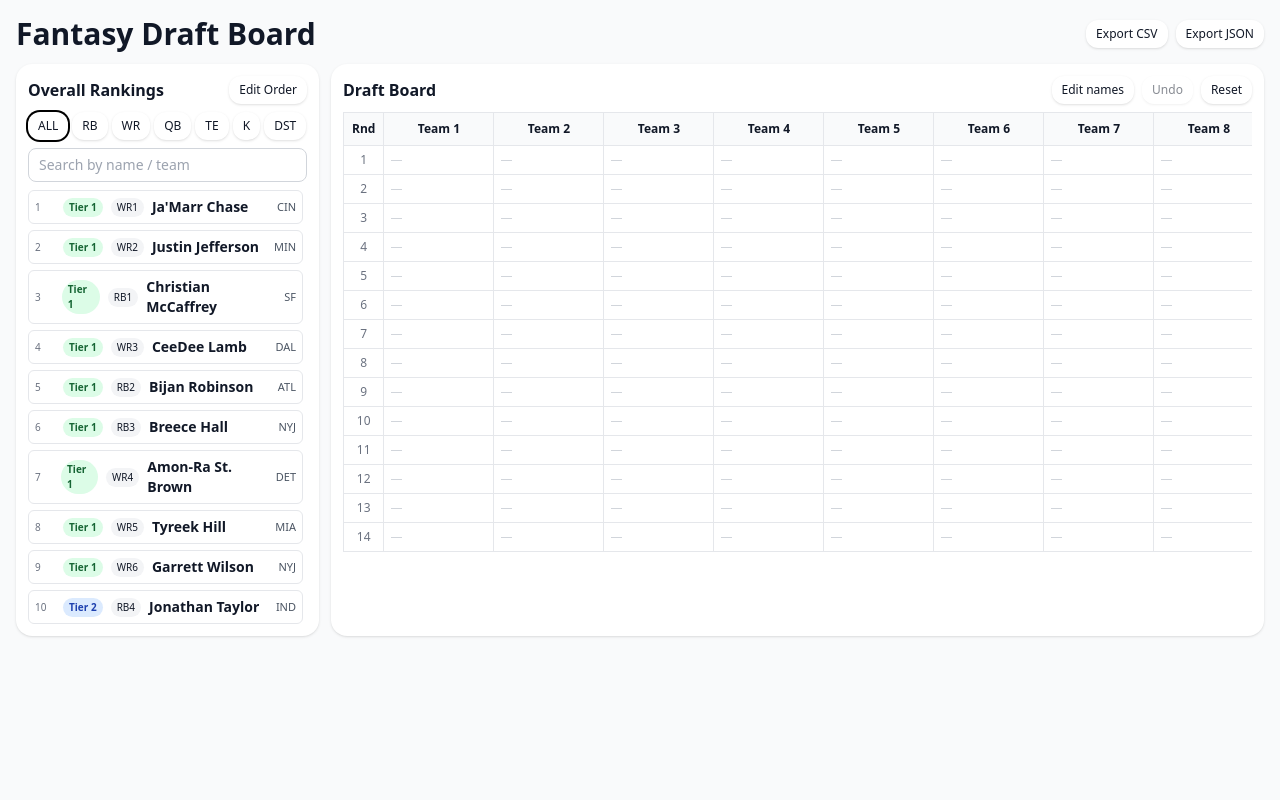
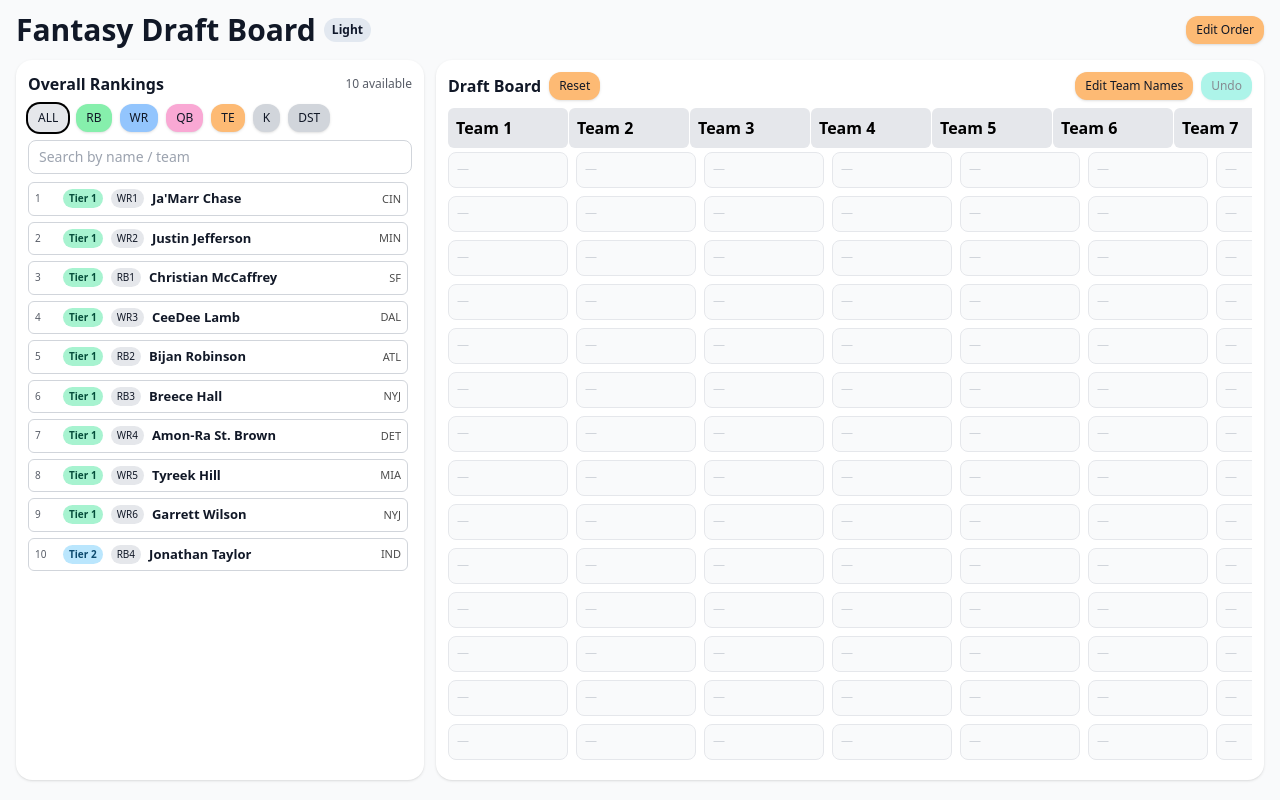
Before and after one commit to breonmr/fantasy-draft-board, a React (Vite) app: page / in a window 1280 px wide. Built offline with nearby package versions, Linux system fonts and the light colour scheme; the HTML template or start-up script is replaced by a standard one.

Commit message:
Update App.jsx

```diff
--- a/src/App.jsx
+++ b/src/App.jsx
@@ -3,14 +3,16 @@ import React, { useEffect, useMemo, useRef, useState } from "react";
 /* =======================
    Storage / schema
 ======================= */
-const STORAGE_KEY = "fantasy-draft-board-v3";
+const STORAGE_KEY = "fantasy-draft-board-v4";
+const DARK_KEY = "fdb_dark";
+
 const DEFAULT_SETTINGS = {
   numTeams: 12,
   numRounds: 14,
   teamNames: Array.from({ length: 12 }, (_, i) => `Team ${i + 1}`),
 };
 
-// Quick seed — replace via Quick Import
+// Quick seed — replace via Import
 const STARTERS = [
   "1, WR1, CIN, Ja'Marr Chase",
   "1, WR1, MIN, Justin Jefferson",
@@ -25,24 +27,27 @@ const STARTERS = [
 ];
 
 const POS_LIST = ["ALL", "RB", "WR", "QB", "TE", "K", "DST"];
-const TIER_COLORS = {
-  1: "bg-green-100 text-green-800",
-  2: "bg-blue-100 text-blue-800",
-  3: "bg-yellow-100 text-yellow-800",
-  4: "bg-orange-100 text-orange-800",
-  5: "bg-rose-100 text-rose-800",
+
+/* Pastel board colors by position (also used on tabs) */
+const POS_BG = (pos) => {
+  const p = (pos || "").toUpperCase();
+  if (p === "WR") return "bg-blue-300 text-gray-900";
+  if (p === "RB") return "bg-green-300 text-gray-900";
+  if (p === "TE") return "bg-orange-300 text-gray-900";
+  if (p === "QB") return "bg-pink-300 text-gray-900";
+  if (p === "DST" || p === "DEF") return "bg-gray-300 text-gray-900";
+  return "bg-gray-300 text-gray-900";
 };
 
-// Board-only pill colors
-const POS_BG = (pos) => {
-  const p = (pos || "").toUpperCase();
-  if (p === "WR") return "bg-blue-500 text-white";
-  if (p === "RB") return "bg-green-500 text-white";
-  if (p === "TE") return "bg-orange-500 text-white";
-  if (p === "QB") return "bg-pink-600 text-white";
-  if (p === "DST" || p === "DEF") return "bg-gray-400 text-white";
-  return "bg-gray-300 text-gray-900";
-};
+/* Pastel tier colors — separate palette, looping after 5 */
+const TIER_CLASSES = [
+  "bg-emerald-200 text-emerald-900",
+  "bg-sky-200 text-sky-900",
+  "bg-amber-200 text-amber-900",
+  "bg-orange-200 text-orange-900",
+  "bg-rose-200 text-rose-900",
+];
+const tierClass = (tier = 1) => TIER_CLASSES[(Math.max(1, tier) - 1) % TIER_CLASSES.length];
 
 const uid = () => Math.random().toString(36).slice(2, 9);
 
@@ -122,15 +127,20 @@ const Button = ({ className = "", ...p }) => (
   />
 );
 
+const IconToggle = ({ on, onClick }) => (
+  <button
+    onClick={onClick}
+    className={`px-2 py-1 rounded-full text-xs font-semibold ${
+      on ? "bg-slate-800 text-white" : "bg-slate-200 text-slate-900"
+    }`}
+    title="Toggle dark mode"
+  >
+    {on ? "Dark" : "Light"}
+  </button>
+);
+
 const Input = ({ className = "", ...p }) => (
   <input
-    {...p}
-    className={`px-2.5 py-1.5 rounded-lg border border-gray-300 text-sm focus:outline-none focus:ring w-full ${className}`}
-  />
-);
-
-const Textarea = ({ className = "", ...p }) => (
-  <textarea
     {...p}
     className={`px-2.5 py-1.5 rounded-lg border border-gray-300 text-sm focus:outline-none focus:ring w-full ${className}`}
   />
@@ -146,15 +156,32 @@ export default function App() {
   const [settings, setSettings] = useState(initial.settings);
 
   const [editMode, setEditMode] = useState(false);
+  const [editNames, setEditNames] = useState(false);
   const [posTab, setPosTab] = useState("ALL");
   const [search, setSearch] = useState("");
+  const [importOpen, setImportOpen] = useState(false);
   const [importText, setImportText] = useState("");
+  const fileInputRef = useRef(null);
 
   // drag state for insertion line
   const dragFromRef = useRef(null);
   const [insertIndex, setInsertIndex] = useState(null);
 
-  // persist
+  // Dark mode
+  const [dark, setDark] = useState(() => {
+    try {
+      return localStorage.getItem(DARK_KEY) === "1";
+    } catch {
+      return false;
+    }
+  });
+  useEffect(() => {
+    try {
+      localStorage.setItem(DARK_KEY, dark ? "1" : "0");
+    } catch {}
+  }, [dark]);
+
+  // persist board state
   useEffect(() => {
     try {
       localStorage.setItem(
@@ -256,18 +283,20 @@ export default function App() {
     setInsertIndex(null);
   };
 
-  const changeTier = (id, delta) =>
-    setPlayers((ps) =>
-      ps.map((p) => (p.id === id ? { ...p, tier: Math.max(1, (p.tier || 1) + delta) } : p))
-    );
-
-  /* ------- Drag handlers (with insertion line) ------- */
+  /* ------- Drag handlers (fluid click+drag) ------- */
+  const onItemMouseDown = (overallIndex) => (e) => {
+    if (!editMode) return;
+    // nothing special; HTML5 drag will start as soon as mouse moves
+  };
   const onItemDragStart = (overallIndex) => (e) => {
     if (!editMode) return;
     dragFromRef.current = overallIndex;
     setInsertIndex(overallIndex);
+    // help some browsers start the drag right away
+    e.dataTransfer.setData("text/plain", String(overallIndex));
     e.dataTransfer.effectAllowed = "move";
   };
+  const onItemDragEnd = () => setInsertIndex(null);
 
   const onItemDragOver = (overallIndex) => (e) => {
     if (!editMode) return;
@@ -303,63 +332,84 @@ export default function App() {
     }
   };
 
-  /* ------- Import / Export ------- */
-  const importReplace = () => {
+  /* ------- Import (modal) ------- */
+  const openFile = () => fileInputRef.current?.click();
+
+  function parseCSV(text) {
+    // Very lightweight CSV (no quoted commas). Headers map fields.
+    const lines = text.split(/\r?\n/).filter((l) => l.trim().length);
+    if (!lines.length) return [];
+    const headers = lines[0]
+      .split(",")
+      .map((h) => h.trim().toLowerCase());
+    const h = (nameArr) => {
+      for (const n of nameArr) {
+        const i = headers.indexOf(n);
+        if (i !== -1) return i;
+      }
+      return -1;
+    };
+    const idxTier = h(["tier"]);
+    const idxPos = h(["pos", "position"]);
+    const idxTeam = h(["team"]);
+    const idxName = h(["name", "player", "player name"]);
+
+    const out = [];
+    for (let i = 1; i < lines.length; i++) {
+      const parts = lines[i].split(",").map((s) => s.trim());
+      const tier = idxTier >= 0 ? parseInt(parts[idxTier] || "1", 10) || 1 : 1;
+      const posToken = idxPos >= 0 ? (parts[idxPos] || "").toUpperCase() : "";
+      const posMatch = posToken.match(/[A-Z]+/);
+      const pos = posMatch ? posMatch[0] : "";
+      const team = idxTeam >= 0 ? (parts[idxTeam] || "").toUpperCase() : "";
+      const name = idxName >= 0 ? parts[idxName] || "" : lines[i];
+      out.push({ tier, pos, team, name });
+    }
+    return out;
+  }
+
+  const importFromText = () => {
     const lines = importText
       .split(/\r?\n/)
       .map((l) => l.trim())
       .filter(Boolean);
     if (!lines.length) return;
-
     const next = lines.map((line, i) => {
       const { tier, pos, team, name } = parseImportLine(line);
-      return {
-        id: uid(),
-        name,
-        pos,
-        team,
-        tier: tier || 1,
-        drafted: false,
-        rank: i,
-      };
+      return { id: uid(), name, pos, team, tier: tier || 1, drafted: false, rank: i };
     });
-
     setPlayers(next);
     setHistory([]);
     setImportText("");
+    setImportOpen(false);
     setEditMode(false);
   };
 
-  const exportCSV = () => {
-    const header = "rank,tier,pos,team,name,drafted\n";
-    const rows = byRank
-      .map(
-        (p, i) =>
-          `${i + 1},${p.tier || 1},${p.pos || ""},${p.team || ""},"${p.name.replace(
-            /"/g,
-            '""'
-          )}",${p.drafted ? "yes" : "no"}`
-      )
-      .join("\n");
-    downloadBlob(header + rows, "players.csv", "text/csv");
+  const onCSVChosen = (e) => {
+    const file = e.target.files?.[0];
+    if (!file) return;
+    const reader = new FileReader();
+    reader.onload = () => {
+      const text = String(reader.result || "");
+      const rows = parseCSV(text);
+      if (!rows.length) return;
+      const next = rows.map((r, i) => ({
+        id: uid(),
+        name: r.name,
+        pos: r.pos,
+        team: r.team,
+        tier: r.tier || 1,
+        drafted: false,
+        rank: i,
+      }));
+      setPlayers(next);
+      setHistory([]);
+      setImportOpen(false);
+      setEditMode(false);
+      if (fileInputRef.current) fileInputRef.current.value = "";
     };
-
-  const exportJSON = () =>
-    downloadBlob(
-      JSON.stringify({ players, history, settings }, null, 2),
-      "board.json",
-      "application/json"
-    );
-
-  function downloadBlob(text, filename, type) {
-    const blob = new Blob([text], { type });
-    const url = URL.createObjectURL(blob);
-    const a = document.createElement("a");
-    a.href = url;
-    a.download = filename;
-    a.click();
-    URL.revokeObjectURL(url);
-  }
+    reader.readAsText(file);
+  };
 
   /* ------- Draft board (snake) ------- */
   const { numTeams, numRounds, teamNames } = settings;
@@ -383,7 +433,6 @@ export default function App() {
     return grid;
   }, [history, players, numRounds, numTeams]);
 
-  const [editNames, setEditNames] = useState(false);
   const setTeamName = (i, name) =>
     setSettings((s) => {
       const t = [...s.teamNames];
@@ -392,11 +441,11 @@ export default function App() {
     });
 
   /* ------- Rendering helpers ------- */
-  const tierPill = (tier) => (
+  const TierPill = ({ tier }) => (
     <span
-      className={`px-1.5 py-0.5 rounded-full text-[10px] font-semibold ${
-        TIER_COLORS[tier] || "bg-gray-100 text-gray-700"
-      }`}
+      className={`px-1.5 py-0.5 rounded-full text-[10px] font-semibold ${tierClass(
+        tier
+      )}`}
     >
       Tier {tier || 1}
     </span>
@@ -406,11 +455,15 @@ export default function App() {
   const PlayerRow = ({ p, overallIndex, posIndex }) => (
     <li
       key={p.id}
-      className={`rounded-md border bg-white flex items-center justify-between gap-2 p-1.5 ${
+      className={`rounded-md border ${
+        dark ? "border-zinc-700 bg-zinc-800" : "border-gray-300 bg-white"
+      } flex items-center justify-between gap-2 p-1.5 ${
         editMode ? "cursor-grab" : "cursor-pointer"
-      }`}
+      } select-none`}
       draggable={editMode}
+      onMouseDown={onItemMouseDown(overallIndex)}
       onDragStart={onItemDragStart(overallIndex)}
+      onDragEnd={onItemDragEnd}
       onDragOver={onItemDragOver(overallIndex)}
       onClick={() => {
         if (!editMode) draftPlayer(p.id);
@@ -418,16 +471,16 @@ export default function App() {
       title={editMode ? "Drag to reorder" : "Click to draft"}
     >
       <div className="flex items-center gap-2">
-        <span className="w-5 text-[10px] text-gray-500 tabular-nums">
+        <span className="w-5 text-[10px] opacity-70 tabular-nums">
           {overallIndex + 1}
         </span>
-        {tierPill(p.tier || 1)}
-        <span className="text-[10px] px-1.5 py-0.5 bg-gray-100 rounded-full">
+        <TierPill tier={p.tier || 1} />
+        <span className="text-[10px] px-1.5 py-0.5 rounded-full bg-gray-200 text-gray-900">
           {p.pos ? `${p.pos}${posIndex ?? ""}` : "POS"}
         </span>
-        <span className="font-semibold text-sm">{p.name}</span>
+        <span className="font-semibold text-[13px]">{p.name}</span>
       </div>
-      <div className="text-[11px] text-gray-600 font-medium">{p.team || ""}</div>
+      <div className="text-[11px] font-medium text-black opacity-70">{p.team || ""}</div>
     </li>
   );
 
@@ -437,7 +490,7 @@ export default function App() {
     for (let i = 0; i < filteredAvailable.length; i++) {
       if (insertIndex === i && editMode) {
         items.push(
-          <div key={`line-${i}`} className="h-[3px] bg-gray-800 rounded my-0.5" />
+          <div key={`line-${i}`} className={`h-[3px] ${dark ? "bg-zinc-200" : "bg-gray-800"} rounded my-0.5`} />
         );
       }
       const p = filteredAvailable[i];
@@ -452,7 +505,7 @@ export default function App() {
       );
     }
     if (insertIndex === filteredAvailable.length && editMode) {
-      items.push(<div key="line-end" className="h-[3px] bg-gray-800 rounded my-0.5" />);
+      items.push(<div key="line-end" className={`h-[3px] ${dark ? "bg-zinc-200" : "bg-gray-800"} rounded my-0.5`} />);
     }
     return items;
   };
@@ -461,42 +514,53 @@ export default function App() {
      Render
   ======================= */
   return (
-    <div className="min-h-screen bg-gray-50 text-gray-900 p-3 md:p-4">
-      <div className="max-w-7xl mx-auto space-y-3">
-        {/* Top bar (exports only now) */}
+    <div className={`${dark ? "bg-zinc-900 text-zinc-100" : "bg-gray-50 text-gray-900"} min-h-screen w-full`}>
+      <div className="w-full px-3 md:px-4 py-3 space-y-3">
+        {/* Top bar */}
         <div className="flex flex-wrap items-center justify-between gap-2">
+          <div className="flex items-center gap-2">
             <h1 className="text-2xl md:text-3xl font-bold">Fantasy Draft Board</h1>
+            <IconToggle on={dark} onClick={() => setDark((v) => !v)} />
+          </div>
           <div className="flex flex-wrap items-center gap-2">
-            <Button onClick={exportCSV} className="bg-white">Export CSV</Button>
-            <Button onClick={exportJSON} className="bg-white">Export JSON</Button>
+            <Button onClick={() => setEditMode((v) => !v)} className={`${editMode ? "bg-blue-500 text-white" : "bg-orange-300 text-gray-900"}`}>
+              {editMode ? "Done" : "Edit Order"}
+            </Button>
+            {editMode && (
+              <Button onClick={() => setImportOpen(true)} className="bg-orange-300 text-gray-900">
+                Import
+              </Button>
+            )}
           </div>
         </div>
 
-        {/* 25% / 75% layout */}
-        <div className="grid grid-cols-1 md:grid-cols-4 gap-3">
-          {/* Left: Overall Rankings (col-span-1 → 25%) */}
-          <section className="bg-white rounded-2xl shadow p-3 md:col-span-1">
+        {/* 33% / 67% layout */}
+        <div className="grid grid-cols-1 md:grid-cols-3 gap-3">
+          {/* Left: Overall Rankings (col 1/3) */}
+          <section className={`${dark ? "bg-zinc-800" : "bg-white"} rounded-2xl shadow p-3 md:col-span-1`}>
             <div className="flex items-center justify-between mb-2">
               <h2 className="font-bold">Overall Rankings</h2>
-              <div className="flex items-center gap-2">
-                <Button onClick={() => setEditMode((v) => !v)} className="bg-white">
-                  {editMode ? "Done" : "Edit Order"}
-                </Button>
-              </div>
+              <span className="text-xs opacity-70">{available.length} available</span>
             </div>
 
-            <div className="flex items-center gap-2 mb-2">
-              <div className="flex flex-wrap gap-1">
-                {POS_LIST.map((t) => (
+            {/* colored tabs */}
+            <div className="flex items-center gap-2 mb-2 flex-wrap">
+              {POS_LIST.map((t) => {
+                const pastel =
+                  t === "ALL"
+                    ? "bg-gray-200"
+                    : POS_BG(t).replace("text-gray-900", "");
+                const active = posTab === t ? "ring-2 ring-black" : "";
+                return (
                   <Button
                     key={t}
-                    className={`bg-white ${posTab === t ? "ring-2 ring-black" : ""}`}
+                    className={`text-xs ${pastel} ${active}`}
                     onClick={() => setPosTab(t)}
                   >
                     {t}
                   </Button>
-                ))}
-              </div>
+                );
+              })}
             </div>
             <div className="mb-2">
               <Input
@@ -507,66 +571,53 @@ export default function App() {
             </div>
 
             <ul
-              className="space-y-1.5 max-h-[78vh] overflow-auto pr-1"
+              className="space-y-1.5 max-h-[80vh] overflow-auto pr-1"
               onDragOver={(e) => editMode && e.preventDefault()}
               onDrop={onListDrop}
             >
               {renderOverallList()}
               {filteredAvailable.length === 0 && (
-                <li className="text-xs text-gray-500">No players match.</li>
+                <li className="text-xs opacity-70">No players match.</li>
               )}
             </ul>
+          </section>
 
-            {/* Quick Import (in Edit Mode) */}
-            {editMode && (
-              <div className="mt-4 border-t pt-3">
-                <details>
-                  <summary className="cursor-pointer font-semibold text-sm">
-                    Quick Import (Tier, POS#, Team, Name)
-                  </summary>
-                  <div className="space-y-2 mt-2">
-                    <Textarea
-                      rows={6}
-                      placeholder={`Examples:\n1, WR1, LAR, Puka Nacua\n1, RB1, NYJ, Breece Hall\n2, TE1, DET, Sam LaPorta`}
-                      value={importText}
-                      onChange={(e) => setImportText(e.target.value)}
-                    />
-                    <div className="flex gap-2">
-                      <Button className="bg-white" onClick={importReplace}>
-                        Replace List
+          {/* Right: Draft Board (col 2/3) */}
+          <section className={`${dark ? "bg-zinc-800" : "bg-white"} rounded-2xl shadow p-3 md:col-span-2`}>
+            <div className="flex items-center justify-between mb-2">
+              {/* Left side: title + Reset */}
+              <div className="flex items-center gap-2">
+                <h2 className="font-bold">Draft Board</h2>
+                <Button className="bg-orange-300 text-gray-900" onClick={resetDraft}>
+                  Reset
+                </Button>
+              </div>
+              {/* Right side: names editing + undo */}
+              <div className="flex items-center gap-2">
+                <Button
+                  className={`${editNames ? "bg-blue-500 text-white" : "bg-orange-300 text-gray-900"}`}
+                  onClick={() => setEditNames((v) => !v)}
+                >
+                  {editNames ? "Done" : "Edit Team Names"}
+                </Button>
+                <Button className="bg-teal-300 text-gray-900" onClick={undoLast} disabled={!history.length}>
+                  Undo
                 </Button>
               </div>
             </div>
-                </details>
-              </div>
-            )}
-          </section>
 
-          {/* Right: Draft Board (col-span-3 → 75%) */}
-          <section className="bg-white rounded-2xl shadow p-3 md:col-span-3">
-            <div className="flex items-center justify-between mb-2">
-              <h2 className="font-bold">Draft Board</h2>
-              <div className="flex items-center gap-2">
-                <Button className="bg-white" onClick={() => setEditNames((v) => !v)}>
-                  {editNames ? "Done names" : "Edit names"}
-                </Button>
-                <Button className="bg-white" onClick={undoLast} disabled={!history.length}>
-                  Undo
-                </Button>
-                <Button className="bg-white" onClick={resetDraft}>Reset</Button>
-              </div>
-            </div>
-
+            {/* Grid board (no Rnd column) */}
             <div className="overflow-auto">
-              <table className="min-w-full text-xs border">
-                <thead className="bg-gray-50">
-                  <tr>
-                    <th className="p-2 border w-10 text-center">Rnd</th>
+              {/* Team name header */}
+              <div
+                className="grid gap-[1px] mb-1"
+                style={{ gridTemplateColumns: `repeat(${settings.numTeams}, minmax(120px, 1fr))` }}
+              >
                 {Array.from({ length: settings.numTeams }, (_, c) => (
-                      <th key={c} className="p-2 border min-w-[110px]">
+                  <div key={c} className={`${dark ? "bg-zinc-700" : "bg-gray-200"} p-2 rounded-md`}>
                     {editNames ? (
                       <input
-                            className="w-full px-2 py-1 rounded border text-xs"
+                        className={`w-full px-2 py-1 rounded border text-sm ${dark ? "bg-zinc-800 border-zinc-600 text-white" : ""}`}
                         value={settings.teamNames[c] || ""}
                         onChange={(e) => {
                           const val = e.target.value;
@@ -578,44 +629,90 @@ export default function App() {
                         }}
                       />
                     ) : (
-                          <span className="font-semibold">{settings.teamNames[c]}</span>
+                      <span className="font-semibold text-black">{settings.teamNames[c]}</span>
                     )}
-                      </th>
+                  </div>
                 ))}
-                  </tr>
-                </thead>
-                <tbody>
+              </div>
+
+              {/* Rows */}
               {Array.from({ length: settings.numRounds }, (_, r) => (
-                    <tr key={r}>
-                      <td className="p-1.5 border text-center text-gray-500 w-10">
-                        {r + 1}
-                      </td>
+                <div
+                  key={r}
+                  className="grid gap-2 mb-2"
+                  style={{ gridTemplateColumns: `repeat(${settings.numTeams}, minmax(120px, 1fr))` }}
+                >
                   {Array.from({ length: settings.numTeams }, (_, c) => {
                     const p = board[r][c];
                     return (
-                          <td key={c} className="p-1.5 border align-top">
+                      <div
+                        key={c}
+                        className={`${dark ? "bg-zinc-900 border-zinc-700" : "bg-gray-50 border-gray-200"} border rounded-lg p-2 min-h-[36px]`}
+                      >
                         {p ? (
-                              <div
-                                className={`px-2 py-1 rounded-md text-xs font-semibold ${POS_BG(
-                                  p.pos
-                                )}`}
-                              >
+                          <div className={`px-2 py-1 rounded-md text-xs font-semibold ${POS_BG(p.pos)} truncate`}>
                             {p.name}
                           </div>
                         ) : (
-                              <span className="text-gray-300">—</span>
+                          <div className="text-gray-300 text-xs">—</div>
                         )}
-                          </td>
+                      </div>
                     );
                   })}
-                    </tr>
+                </div>
               ))}
-                </tbody>
-              </table>
             </div>
           </section>
         </div>
       </div>
+
+      {/* Import Modal */}
+      {importOpen && (
+        <div className="fixed inset-0 bg-black/40 flex items-center justify-center p-4 z-50" onClick={() => setImportOpen(false)}>
+          <div
+            className={`${dark ? "bg-zinc-800 text-zinc-100" : "bg-white"} w-full max-w-2xl rounded-2xl shadow p-4`}
+            onClick={(e) => e.stopPropagation()}
+          >
+            <div className="flex items-center justify-between mb-3">
+              <h3 className="font-bold">Import Players</h3>
+              <Button className="bg-blue-500 text-white" onClick={() => setImportOpen(false)}>Done</Button>
+            </div>
+            <p className="text-xs opacity-70 mb-2">
+              Paste free text (format: <code>Tier, POS#, Team, Name</code>) or upload a CSV with headers
+              like <code>tier</code>, <code>pos</code>, <code>team</code>, <code>name</code> (any order).
+            </p>
+            <div className="grid grid-cols-1 md:grid-cols-2 gap-3">
+              <div>
+                <textarea
+                  rows={8}
+                  className={`w-full rounded-lg border px-2 py-1.5 text-sm ${dark ? "bg-zinc-900 border-zinc-700" : ""}`}
+                  placeholder={`Examples:\n1, WR1, LAR, Puka Nacua\n1, RB1, NYJ, Breece Hall\n2, TE1, DET, Sam LaPorta`}
+                  value={importText}
+                  onChange={(e) => setImportText(e.target.value)}
+                />
+                <div className="mt-2">
+                  <Button className="bg-orange-300 text-gray-900" onClick={importFromText}>
+                    Import from Text
+                  </Button>
+                </div>
+              </div>
+              <div className={`${dark ? "bg-zinc-900" : "bg-gray-50"} rounded-lg p-3`}>
+                <p className="text-xs mb-2">Upload CSV</p>
+                <input
+                  ref={fileInputRef}
+                  type="file"
+                  accept=".csv,text/csv"
+                  className="hidden"
+                  onChange={onCSVChosen}
+                />
+                <Button className="bg-orange-300 text-gray-900" onClick={openFile}>
+                  Choose CSV…
+                </Button>
+              </div>
+            </div>
+          </div>
+        </div>
+      )}
     </div>
   );
 }
```
Lines whose indentation alone changed are shown as unchanged.
